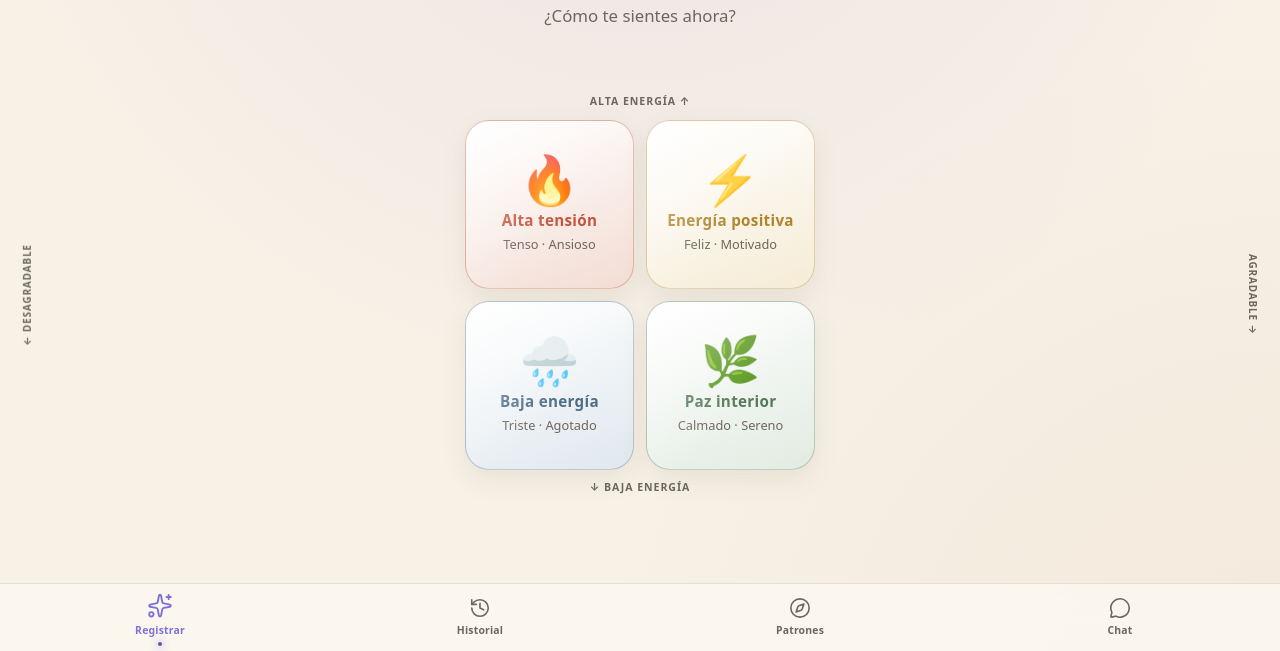
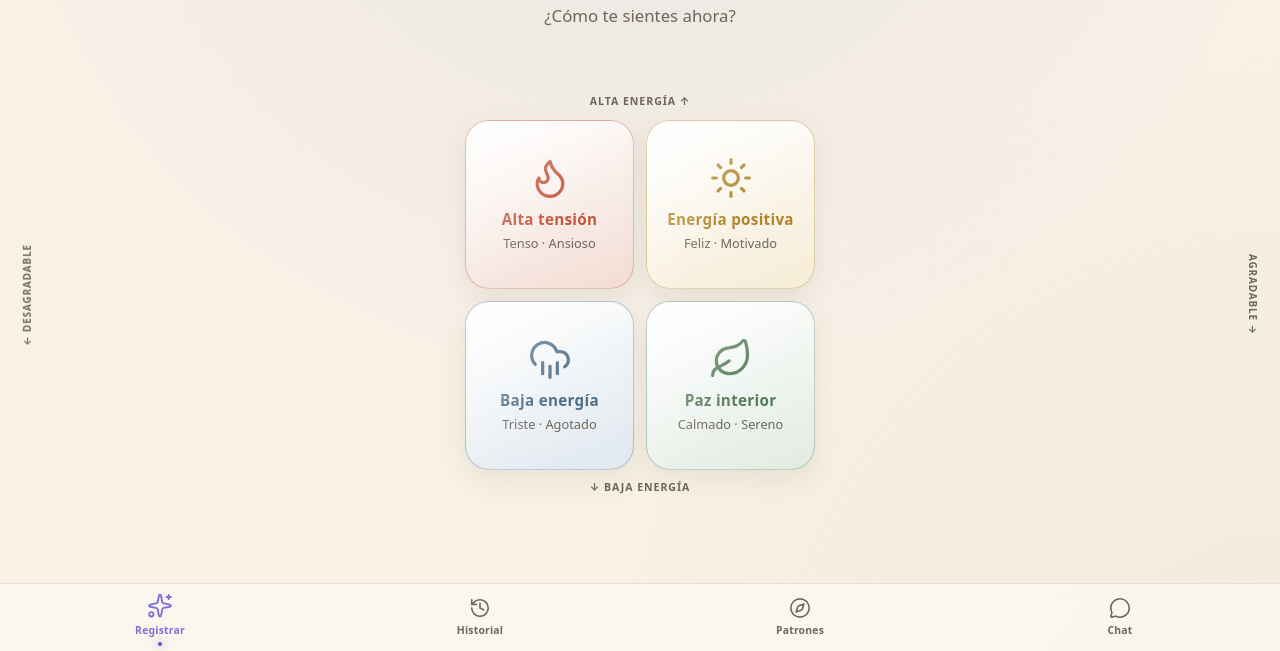
Before and after one commit to rodrigorom2105/Mirror, a website: page frontend/index.html in a window 1280 px wide. Shown: the part 149-800 px from the top of the page. Drawn offline with nearby package versions, Linux system fonts and the light colour scheme; no server answers.

Commit message:
feat(frontend): reemplazar emojis por iconos Lucide
- Cuadrantes: sustituye q-emoji (🔥⚡🌧️🌿) por q-icon con <i data-lucide>
  (flame, sun, cloud-rain, leaf) y colores por variable CSS por cuadrante
- Botones Atrás: ← Atrás → icono arrow-left + <span>Atrás</span>
- styles.css: renombra .q-emoji → .q-icon con tamaño clamp y stroke-width;
  añade .back-btn svg { width/height: 18px }
- app.js QUADRANTS: elimina prefijos emoji de los labels (🔴🟡🔵🟢)

Co-Authored-By: Claude Sonnet 4.6 <noreply@anthropic.com>

```diff
--- a/frontend/app.js
+++ b/frontend/app.js
@@ -3,10 +3,10 @@ const API = ""; // same origin — backend serves frontend at root
 
 // ─── RULER DATA ───────────────────────────────────────────────────────────────
 const QUADRANTS = {
-  rojo:     { label: "🔴 Rojo",    words: ["furioso","enojado","frustrado","irritado","ansioso","tenso","preocupado","abrumado"] },
-  amarillo: { label: "🟡 Amarillo", words: ["emocionado","eufórico","feliz","optimista","motivado","inspirado","orgulloso","alegre"] },
-  azul:     { label: "🔵 Azul",    words: ["triste","decepcionado","desanimado","solo","agotado","vacío","melancólico","derrotado"] },
-  verde:    { label: "🟢 Verde",   words: ["calmado","sereno","agradecido","satisfecho","tranquilo","relajado","contento","en paz"] },
+  rojo:     { label: "Rojo",    words: ["furioso","enojado","frustrado","irritado","ansioso","tenso","preocupado","abrumado"] },
+  amarillo: { label: "Amarillo", words: ["emocionado","eufórico","feliz","optimista","motivado","inspirado","orgulloso","alegre"] },
+  azul:     { label: "Azul",    words: ["triste","decepcionado","desanimado","solo","agotado","vacío","melancólico","derrotado"] },
+  verde:    { label: "Verde",   words: ["calmado","sereno","agradecido","satisfecho","tranquilo","relajado","contento","en paz"] },
 };
 
 // ─── STATE ────────────────────────────────────────────────────────────────────
--- a/frontend/index.html
+++ b/frontend/index.html
@@ -34,22 +34,22 @@
         <span class="axis-label axis-v">← Desagradable</span>
         <div class="mood-meter">
           <button type="button" class="quadrant quadrant-red" data-q="rojo" aria-label="Alta tensión — tenso, ansioso">
-            <span class="q-emoji" aria-hidden="true">🔥</span>
+            <span class="q-icon" aria-hidden="true"><i data-lucide="flame"></i></span>
             <span class="q-title">Alta tensión</span>
             <span class="q-desc">Tenso · Ansioso</span>
           </button>
           <button type="button" class="quadrant quadrant-yellow" data-q="amarillo" aria-label="Energía positiva — feliz, motivado">
-            <span class="q-emoji" aria-hidden="true">⚡</span>
+            <span class="q-icon" aria-hidden="true"><i data-lucide="sun"></i></span>
             <span class="q-title">Energía positiva</span>
             <span class="q-desc">Feliz · Motivado</span>
           </button>
           <button type="button" class="quadrant quadrant-blue" data-q="azul" aria-label="Baja energía — triste, agotado">
-            <span class="q-emoji" aria-hidden="true">🌧️</span>
+            <span class="q-icon" aria-hidden="true"><i data-lucide="cloud-rain"></i></span>
             <span class="q-title">Baja energía</span>
             <span class="q-desc">Triste · Agotado</span>
           </button>
           <button type="button" class="quadrant quadrant-green" data-q="verde" aria-label="Paz interior — calmado, sereno">
-            <span class="q-emoji" aria-hidden="true">🌿</span>
+            <span class="q-icon" aria-hidden="true"><i data-lucide="leaf"></i></span>
             <span class="q-title">Paz interior</span>
             <span class="q-desc">Calmado · Sereno</span>
           </button>
@@ -62,14 +62,14 @@
 
   <!-- ─── Palabras ───────────────────────────────────────────────────────── -->
   <div id="screen-words" class="screen">
-    <button id="btn-back-words" class="back-btn" type="button">← Atrás</button>
+    <button id="btn-back-words" class="back-btn" type="button"><i data-lucide="arrow-left" aria-hidden="true"></i><span>Atrás</span></button>
     <h2 id="words-title" data-screen-title></h2>
     <div id="words-grid" class="words-grid"></div>
   </div>
 
   <!-- ─── Grabar ─────────────────────────────────────────────────────────── -->
   <div id="screen-record" class="screen">
-    <button id="btn-back-record" class="back-btn" type="button">← Atrás</button>
+    <button id="btn-back-record" class="back-btn" type="button"><i data-lucide="arrow-left" aria-hidden="true"></i><span>Atrás</span></button>
     <h2 class="sr-only" data-screen-title>Graba tu voz</h2>
 
     <div class="record-stage">
--- a/frontend/styles.css
+++ b/frontend/styles.css
@@ -303,11 +303,19 @@ body {
   100% { transform: scale(1); }
 }
 
-.q-emoji {
-  font-size: clamp(2rem, 7.5vw, 3rem);
-  line-height: 1;
-  margin-bottom: 6px;
+.q-icon {
+  margin-bottom: 8px;
+  line-height: 0;
 }
+.q-icon svg {
+  width: clamp(30px, 8vw, 44px);
+  height: clamp(30px, 8vw, 44px);
+  stroke-width: 1.75;
+}
+.quadrant-red .q-icon    { color: var(--red); }
+.quadrant-yellow .q-icon { color: var(--yellow); }
+.quadrant-blue .q-icon   { color: var(--blue); }
+.quadrant-green .q-icon  { color: var(--green); }
 .q-title {
   font-size: clamp(0.8rem, 2.8vw, 0.95rem);
   font-weight: 700;
@@ -369,6 +377,7 @@ body {
   transition: color 0.18s ease, transform 0.18s var(--ease-spring);
 }
 .back-btn:active { color: var(--text); transform: scale(0.96); }
+.back-btn svg { width: 18px; height: 18px; }
 
 .btn-primary {
   width: 100%;
```
